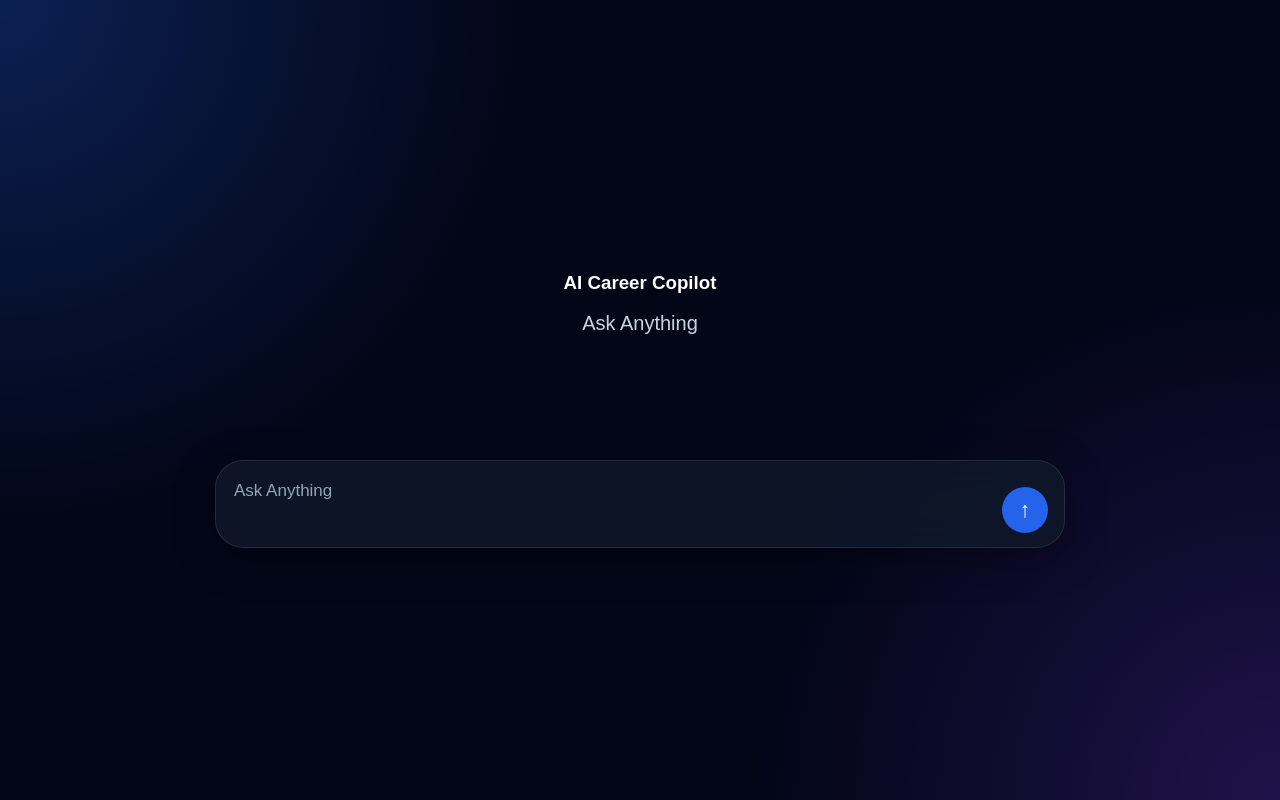
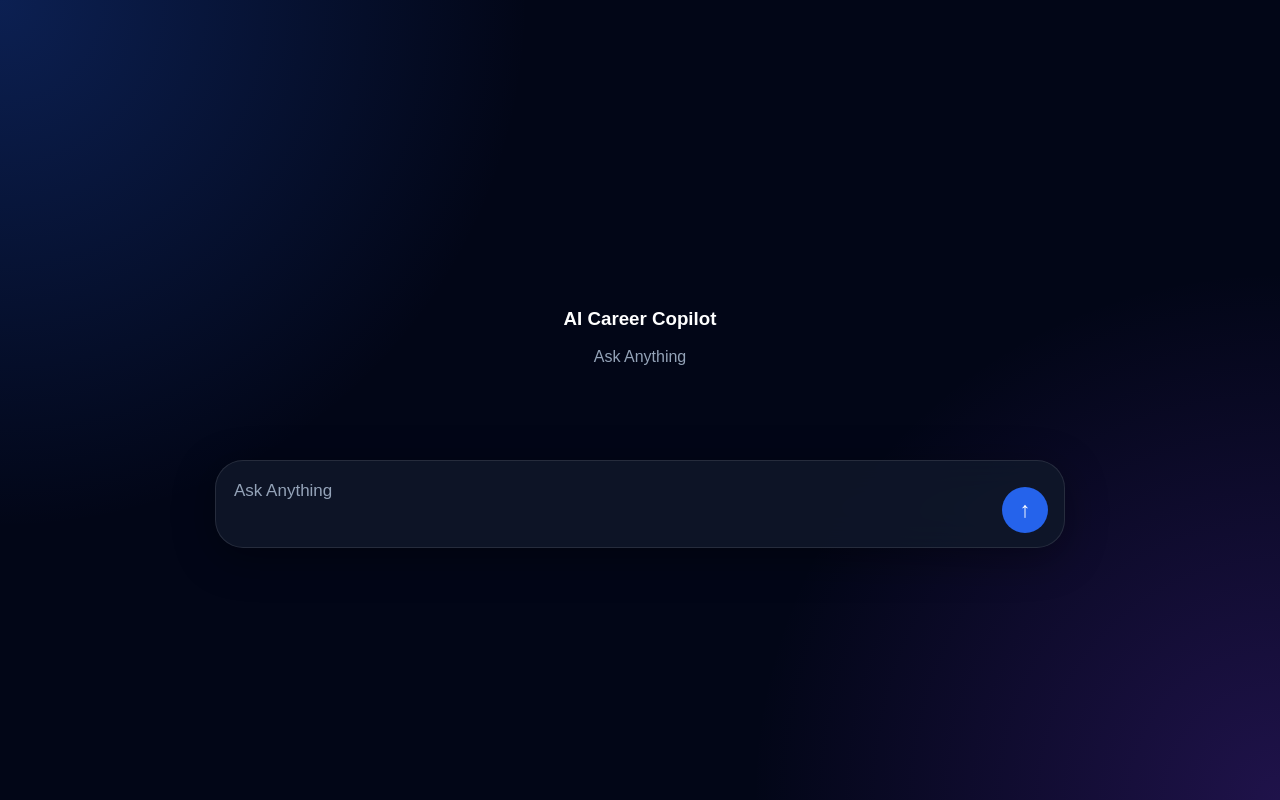
Before and after one commit to trupen0009-tech/career_analyzer, a React (Vite) app in the folder frontend/: page / in a window 1280 px wide. Built offline with nearby package versions, Linux system fonts and the light colour scheme.

Commit message:
Update style.css

```diff
--- a/frontend/src/style.css
+++ b/frontend/src/style.css
@@ -47,7 +47,7 @@ body {
 .hero {
   position: absolute;
 
-  top: 38%;
+  top: 42%;
   left: 50%;
 
   transform: translate(-50%, -50%);
@@ -59,14 +59,18 @@ body {
 
 .hero h1 {
   margin: 0;
-  font-size: 58px;
-  color: #60a5fa;
+  font-size: 34px;
+  font-weight: 600;
+  letter-spacing: -0.5px;
+  color: #e2e8f0;
 }
 
+
+
 .hero p {
-  margin-top: 12px;
-  color: #cbd5e1;
-  font-size: 20px;
+  margin-top: 10px;
+  color: #94a3b8;
+  font-size: 16px;
 }
 
 .messages {
```
